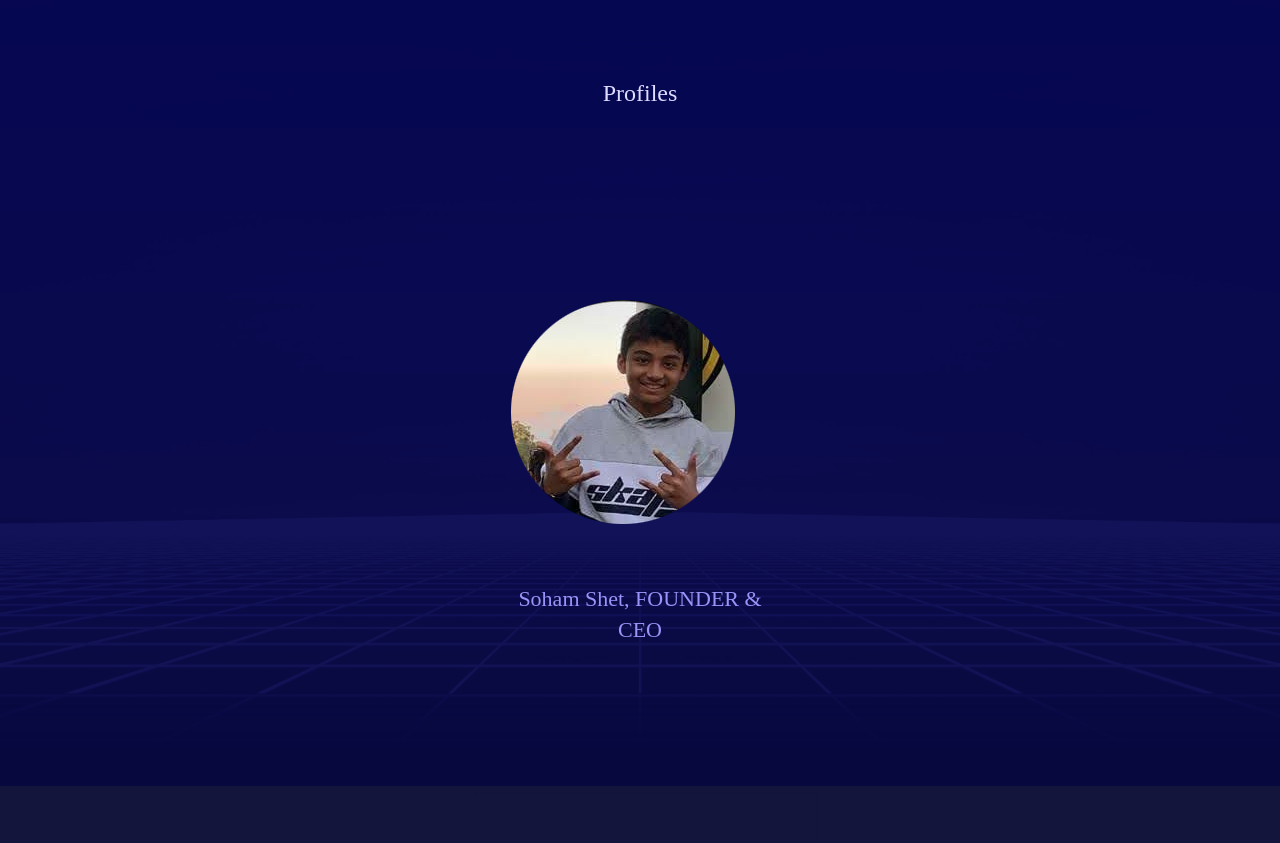
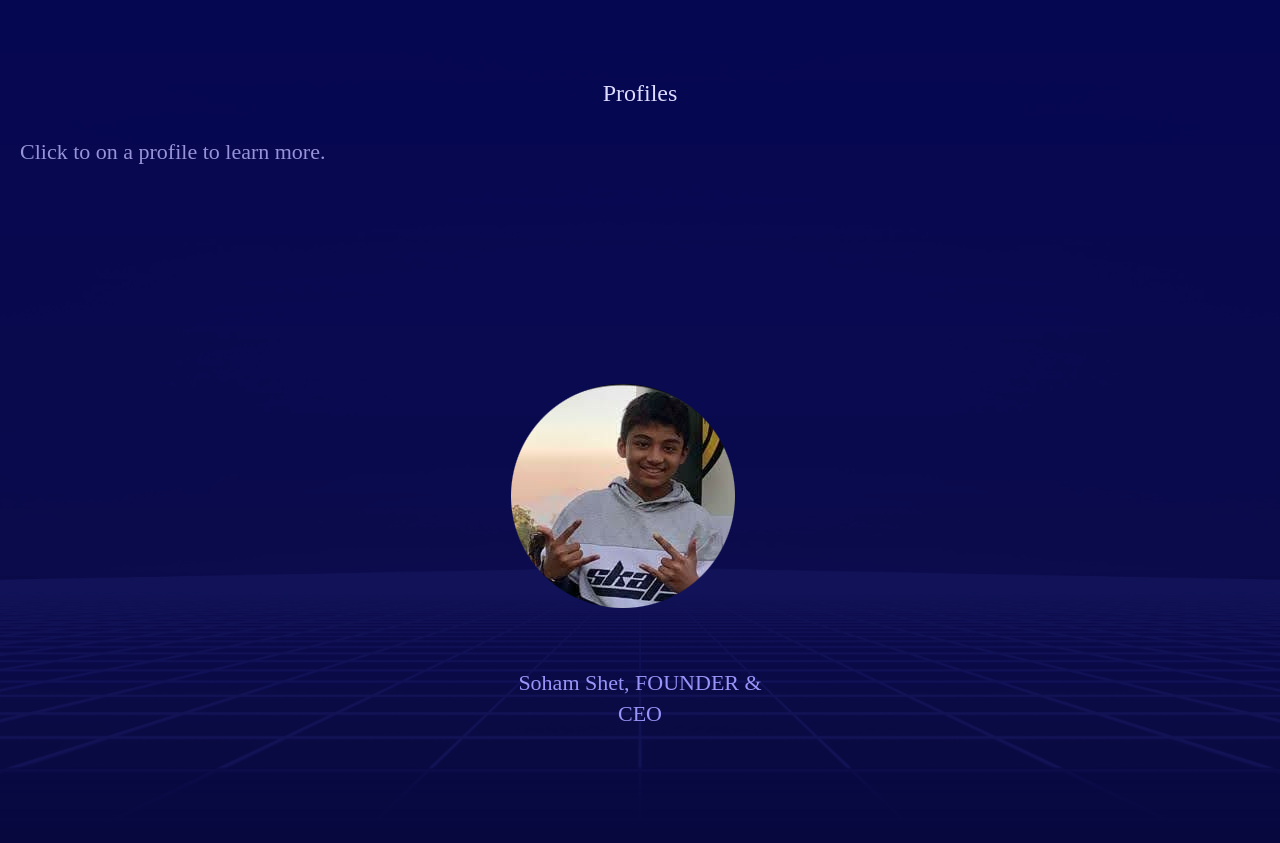
Before and after one commit to sohamshet/thecosmosfoundation, a plain HTML site: page team.html in a window 1280 px wide. Shown: the part 800-1643 px from the top of the page. Drawn offline with Linux system fonts and the light colour scheme.

Commit message:
Add files via upload

```diff
--- a/team.html
+++ b/team.html
@@ -28,6 +28,7 @@
   </section>
   <section id="portfolio">
     <h3>Profiles</h3>
+    <p class="leading">Click to on a profile to learn more.</p>
     <div class="projects grid">
       <a></a>
       <a href="ceo.html" target="_blank">
```
